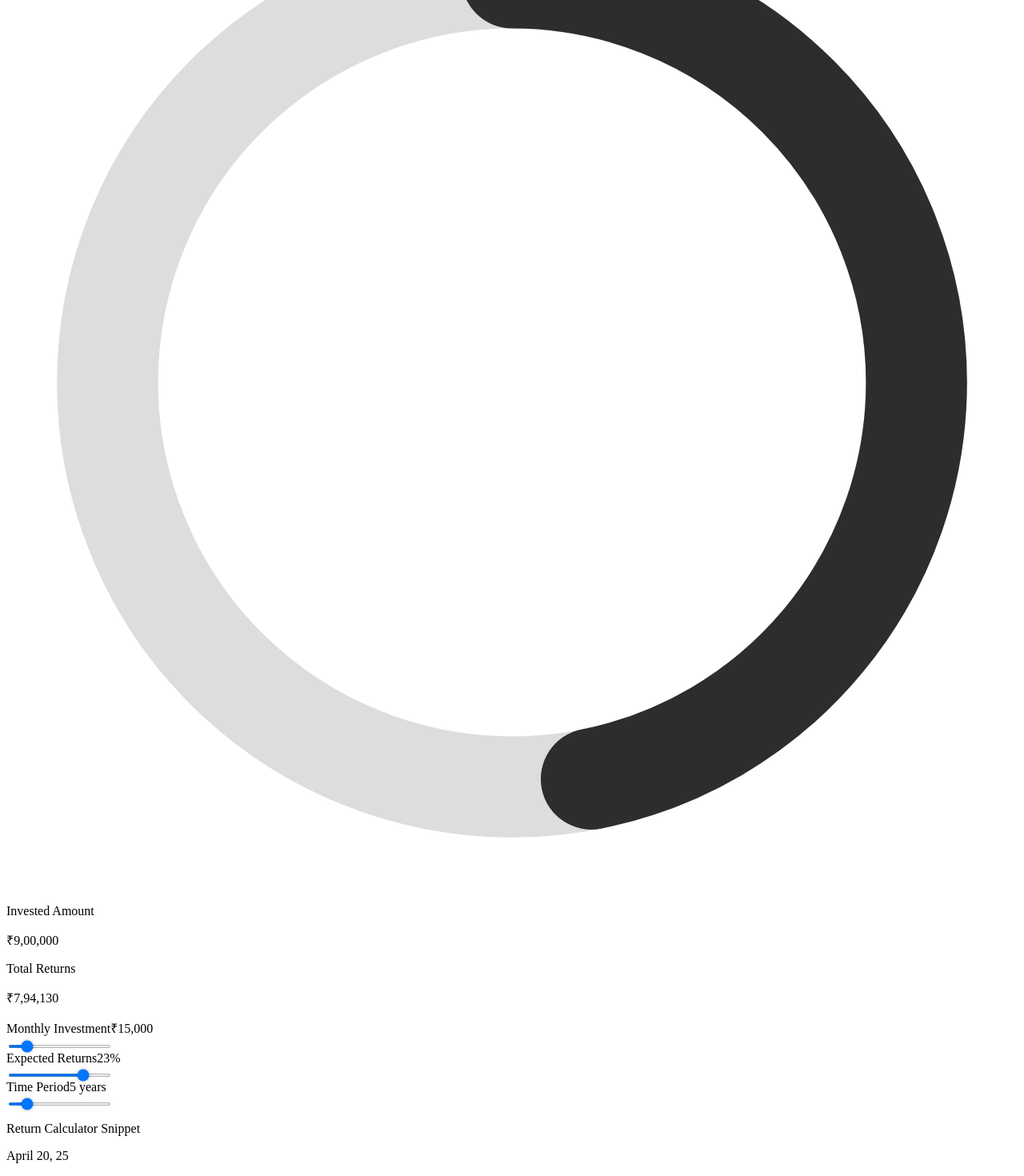
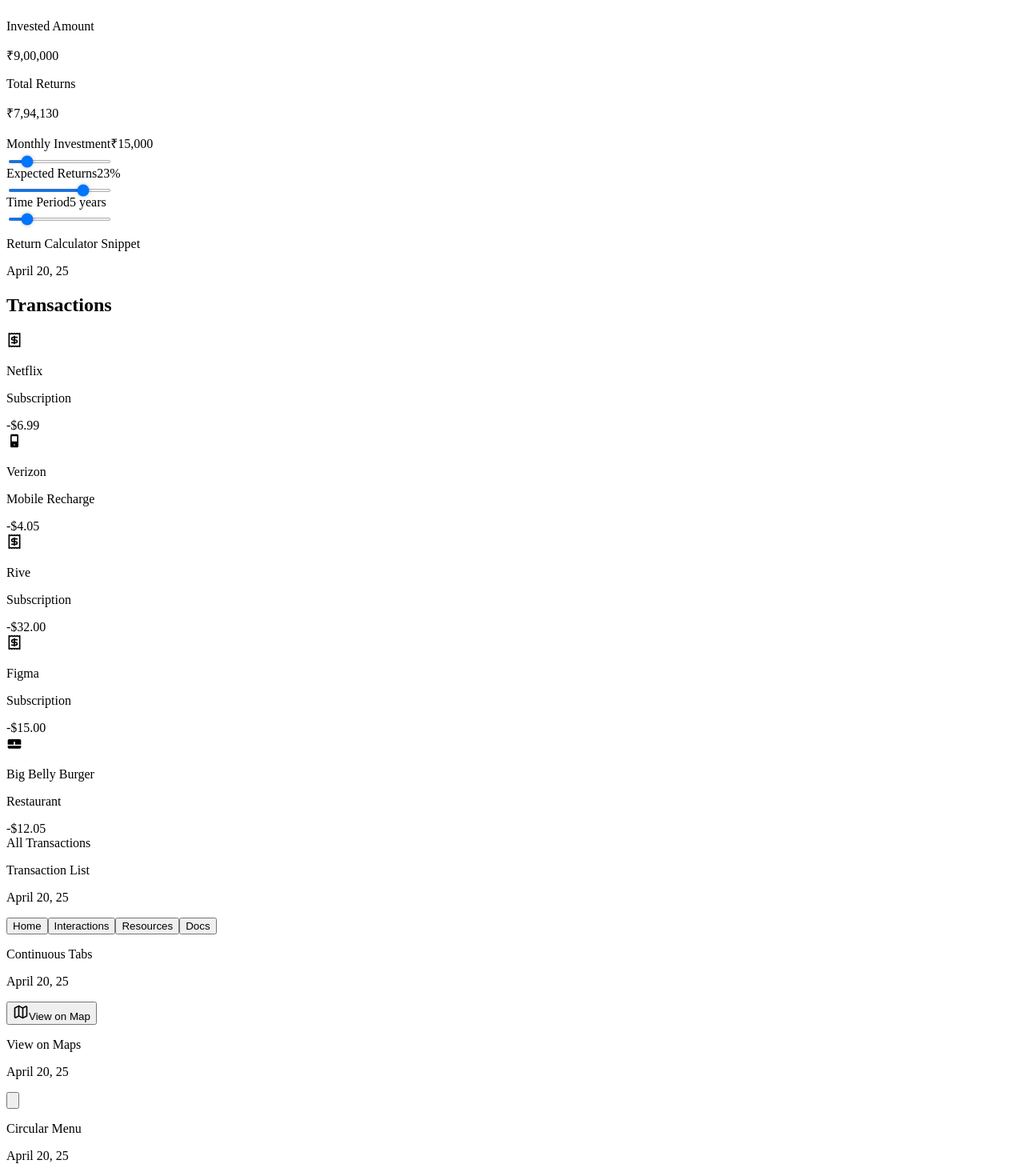
Before and after one commit to LuckyGoyal039/UIForge, a Next.js app: page /UiElement in a window 1280 px wide. Shown: the part 1268-2738 px from the top of the page at 80% size. Built offline with nearby package versions, Linux system fonts and the light colour scheme.

Commit message:
change order of comp

```diff
--- a/src/pages/UiElement/index.tsx
+++ b/src/pages/UiElement/index.tsx
@@ -9,8 +9,8 @@
 const ElementList = [
     {
         id: 1,
-        name: "Circular Menu",
-        component: <CircularMenuPage />
+        name: "Return Calculator Snippet",
+        component: <ReturnCalculator/>
     },
     {
         id: 2,
@@ -29,9 +29,10 @@
     },
     {
         id: 5,
-        name: "Return Calculator Snippet",
-        component: <ReturnCalculator/>
+        name: "Circular Menu",
+        component: <CircularMenuPage />
     },
+
 ]
 
 export default function UiElement() {
```
